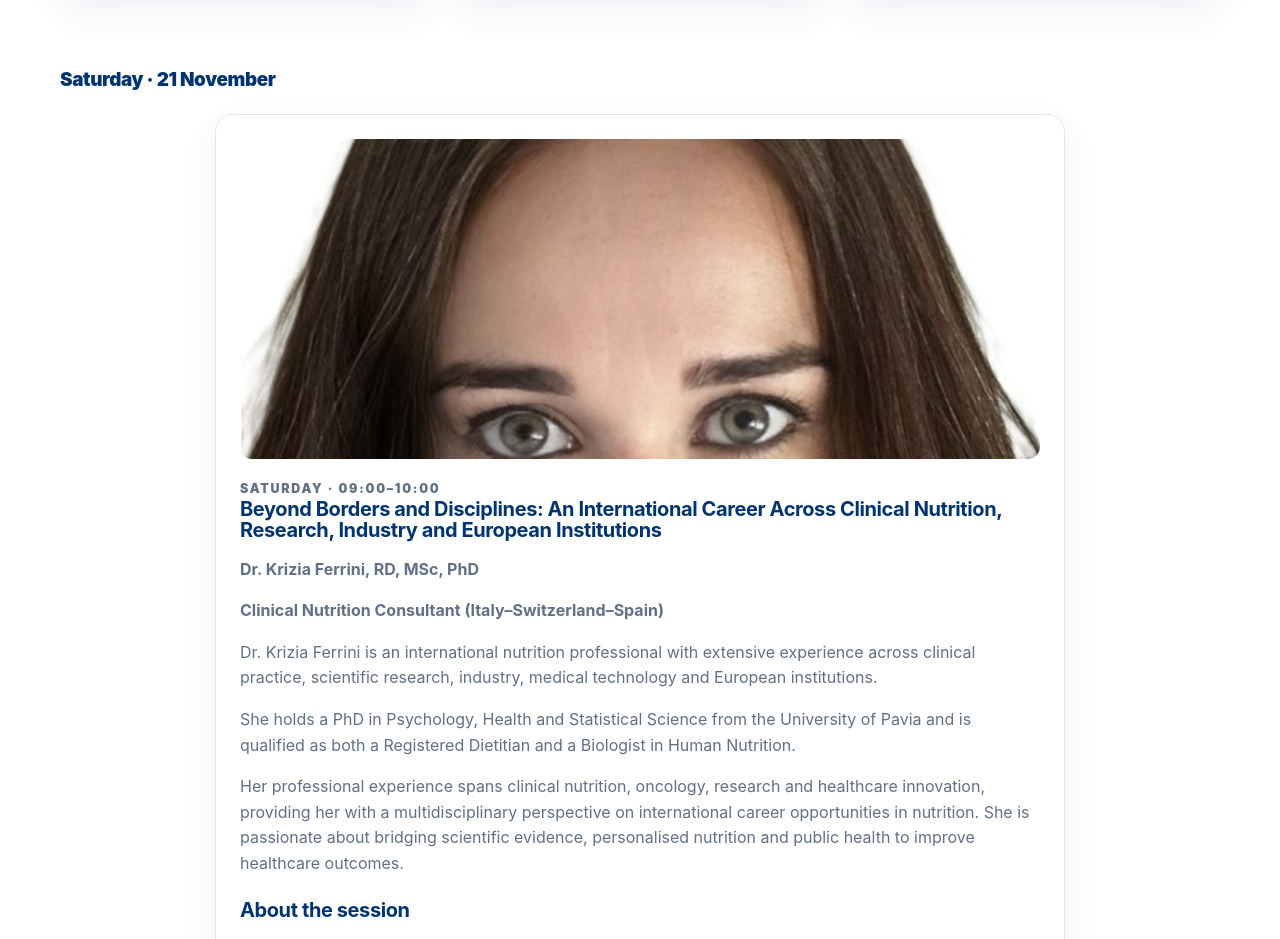
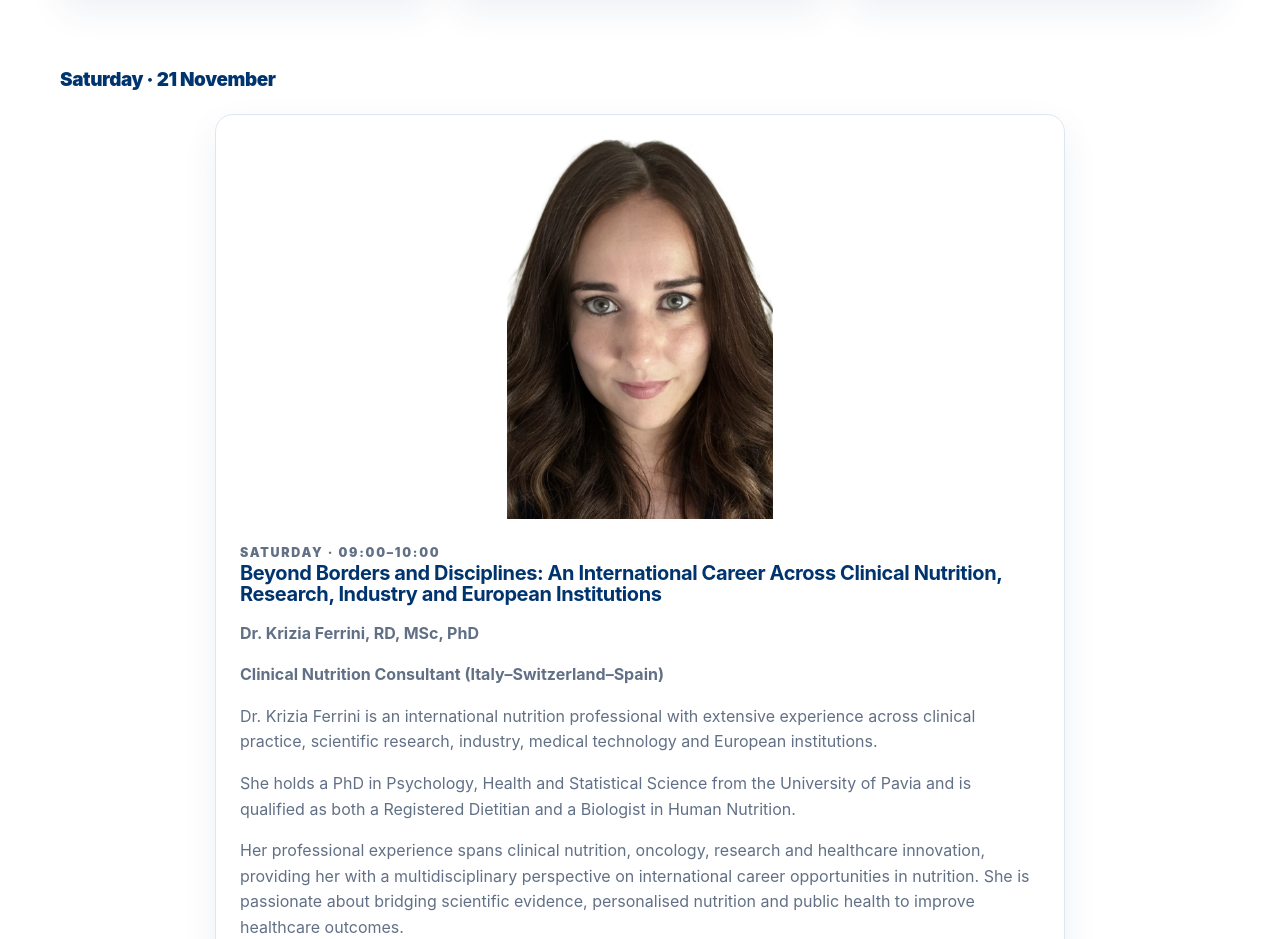
Before and after one commit to ENDietS/fallschool, a plain HTML site: page programme.html in a window 1280 px wide. Shown: the part 6660-7599 px from the top of the page. Drawn offline with Linux system fonts and the light colour scheme.

Commit message:
Update programme.html

```diff
--- a/programme.html
+++ b/programme.html
@@ -794,12 +794,22 @@
 
         <article class="content-card">
 
-          <img
-            src="assets/speaker-krizia-ferrini.jpg"
-            alt="Dr. Krizia Ferrini"
-            loading="lazy"
-            style="width:100%;height:320px;object-fit:cover;object-position:center 25%;border-radius:12px;margin-bottom:20px;"
-          />
+
+<img
+  src="assets/speaker-krizia-ferrini.jpg"
+  alt="Dr. Krizia Ferrini"
+  loading="lazy"
+  style="
+    display:block;
+    width:100%;
+    max-width:300px;
+    height:auto;
+    max-height:380px;
+    object-fit:contain;
+    border-radius:16px;
+    margin:0 auto 24px;
+  "
+/>
 
           <p class="eyebrow">
             Saturday · 09:00–10:00
```
